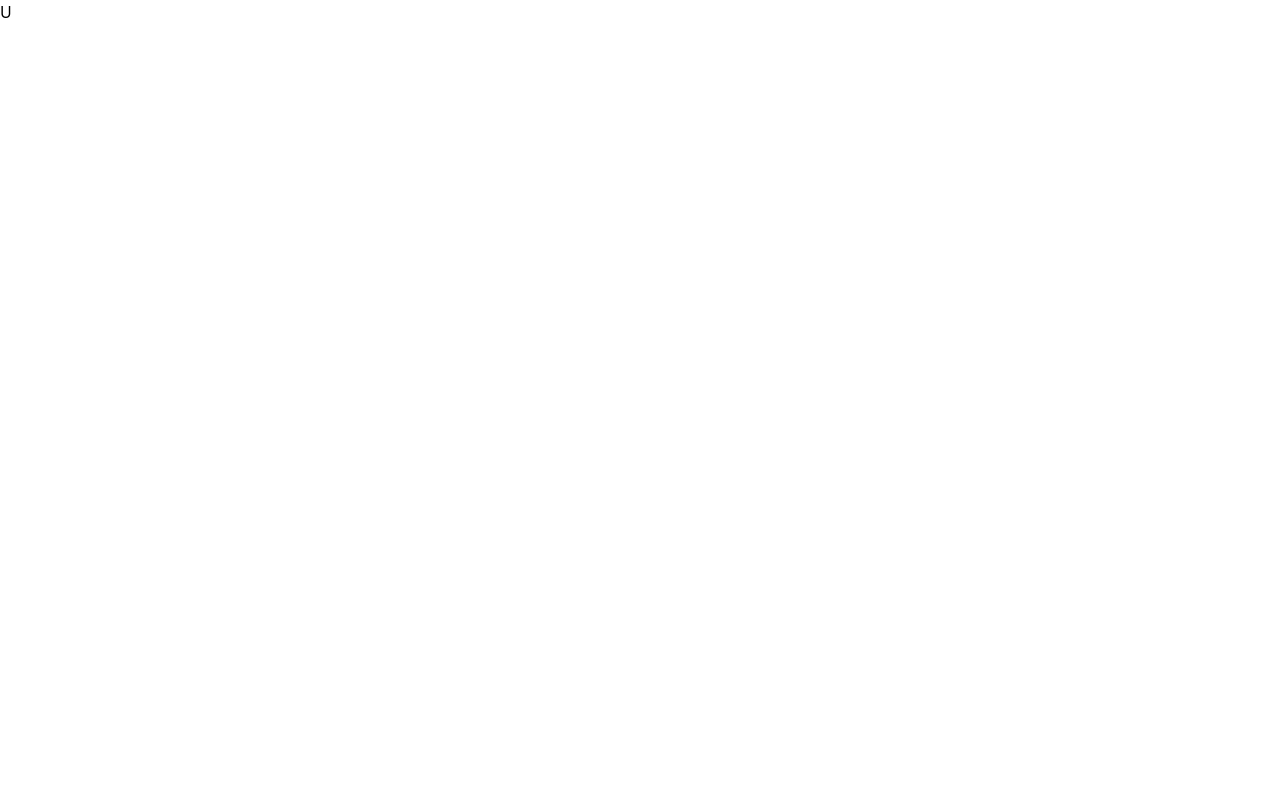
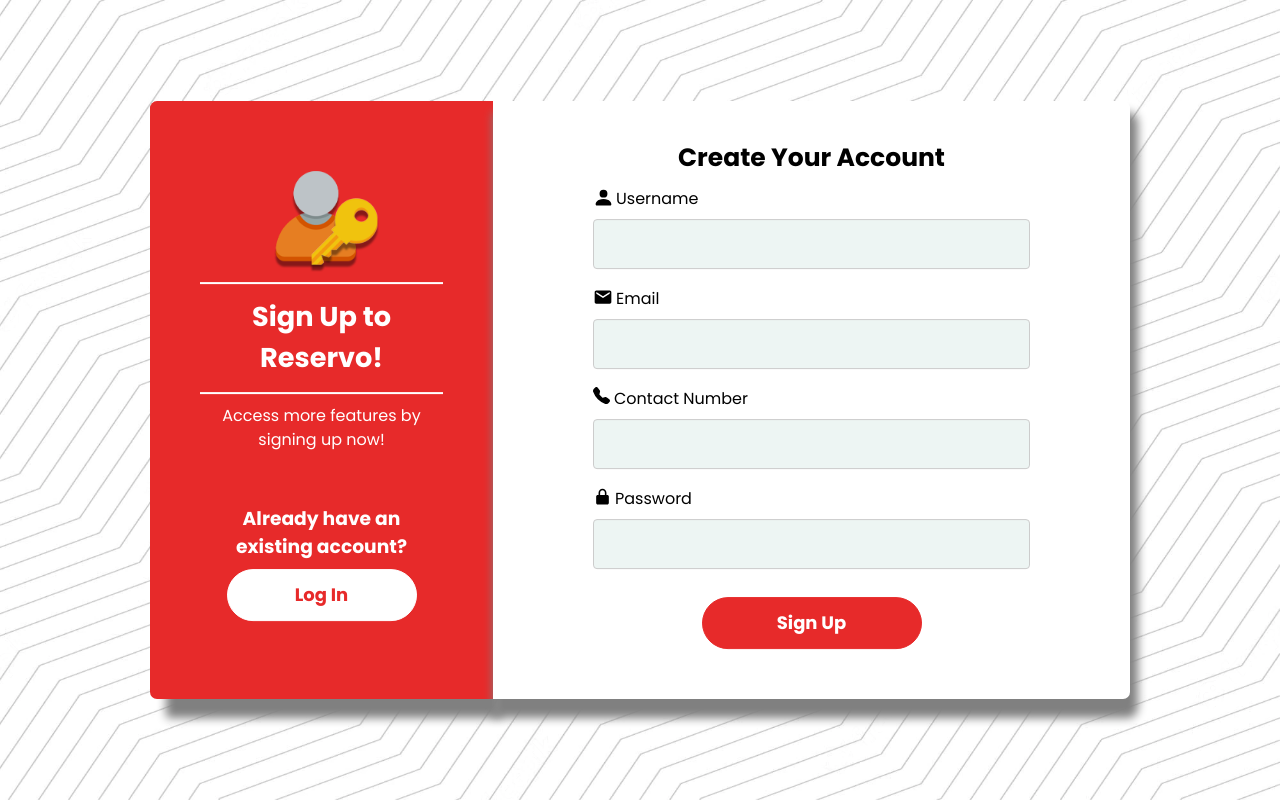
Before and after one commit to EXEcuted-tech/reservo-web, a React (Create React App) app in the folder client/: page /usregister in a window 1280 px wide. Built offline with nearby package versions, Linux system fonts and the light colour scheme.

Commit message:
[Update] User Sign Up

```diff
--- /dev/null
+++ b/client/src/assets/css/user-signup.css
@@ -0,0 +1,17 @@
+p,h2,h3{
+    font-family: Poppins, sans-serif;
+}
+
+p, h3{
+    color: white;
+}
+
+h2{
+    font-weight: bold;
+    font-size: 1.17em;
+}
+
+h3{
+    font-weight: bold;
+    font-size: 1.17em;
+}
--- a/client/src/pages/merchant/signup/merchSignUp.tsx
+++ b/client/src/pages/merchant/signup/merchSignUp.tsx
@@ -1,8 +1,90 @@
 import React from 'react'
+import colors from '../../../common/colors'
+import { BsFillPersonFill } from "react-icons/bs";
+import { MdEmail } from "react-icons/md";
+import { BsFillTelephoneFill } from "react-icons/bs";
+import { BiSolidLockAlt } from "react-icons/bi";
+import background from '../../../assets/background-pattern.png';
+import guykey from '../../../assets/usersign.png';
+import "../../../assets/css/user-signup.css"
 
 const MerchSignUp = () => {
   return (
-    <div>merchSignUp</div>
+
+    <div className='content-center overflow-hidden font-poppins'>
+      {/* Background Picture */}
+      <img className='absolute h-screen w-full' src={background} />
+      <div className='absolute left-2/4 top-2/4 text-align w-[1000px] p-[10px] -translate-x-2/4 -translate-y-2/4'>
+        {/* Left Box */}
+        <div className='w-[34%] bg-white float-left text-center shadow-[12px_23px_10px_-4px_gray] pt-[70px] pb-[78px] px-10 rounded-[7px_0px_0px_7px]'>
+          <img className='max-w-[40%] h-auto ml-[32%]' src={guykey} />
+          {/* Welcome Sign */}
+          <div className='m-2.5 p-0 border-y-2 border-y-[#840705] border-solid'>
+            <h2 className='block text-[1.7em] m-[5.45%] text-[black]  text-bold'>Sign Up to </h2>
+            <h2 className='block text-[1.7em] mt-[-13px] m-[5.45%] text-[#840705] text-bold'>Reservo!</h2>
+          </div>
+          <p className='text-[#840705]'>Access more features by <br/>signing up now!</p>
+          <div className='font-poppins mt-[53px]'>
+            <h3 className=' mb-0 font-[bold] text-[1.17em] text-[black] font-poppins'>Already have an</h3>
+            <h3 className=' mb-2 font-[bold] text-[1.17em] text-[black] font-poppins'>existing account?</h3>
+
+            <a className='no-underline inline-block text-[white] border text-lg relative cursor-pointer font-[bold]
+                          w-[190px] px-6 py-[11px] bg-[#840705]
+                          rounded-[100px] border-solid border-white font-poppins font-bold'>
+              Log In
+            </a>
+          </div>
+        </div>
+        {/* Right Box */}
+        <div className='w-[65%] float-left bg-[#840705] shadow-[4px_15px_10px_4px_gray] pt-[38px] pb-[50px] px-[30px] rounded-[0px_7px_7px_0px]'>
+          <h2 className='text-center text-[25px] text-[white]'>Create Your Account</h2>
+          <div className='mt-2.5 float-left mr-5'>
+            <BsFillPersonFill className='float-left text-[21px] text-[white]'  />
+            <label className='float-left ml-[2px] text-[white]'>Username</label><br/>
+            <input type="username" className='float-left w-[27vh] inline-block border rounded box-border bg-[#EDF5F3] mx-0 my-2 px-5 py-3 border-solid border-[#ccc]'></input>
+          </div>
+          <div className='mt-2.5 float-left'>
+            <MdEmail className='float-left text-[20px] text-[white]'/>
+            <label  className='float-left ml-[5px] text-[white]'>Email</label><br/>
+            <input type="username" className='float-left w-[27vh] inline-block rounded box-border bg-[#EDF5F3] mx-0 my-2 px-5 py-3 border-solid border-[#ccc]'></input>
+          </div>
+          <br/><br/><br/><br/><br/>
+          {/* //Halu */}
+          <div className='float-left w-[1200px]'>
+            <BsFillPersonFill className='float-left text-[21px] text-[white]'  />
+            <label className='float-left ml-[2px] mr-[50px] text-[white]'>Username</label><br/>
+            <input type="username" className='float-left w-[27vh] inline-block border rounded box-border bg-[#EDF5F3] mx-0 my-2 px-5 py-3 border-solid border-[#ccc]'></input>
+          </div>
+          <div className='float-left'>
+            <MdEmail className='float-left text-[20px] text-[white]'/>
+            <label  className='float-left ml-[5px] text-[white]'>Email</label>
+            <input type="username" className='float-left w-[27vh] inline-block rounded box-border bg-[#EDF5F3] mx-0 my-2 px-5 py-3 border-solid border-[#ccc]'></input>
+          </div>
+          <br/><br/><br/><br/><br/>
+
+          <div className='mt-2.5 float-left mr-5'>
+            <BsFillPersonFill className='float-left text-[21px] text-[white]'  />
+            <label className='float-left ml-[2px] text-[white]'>Username</label><br/>
+            <input type="username" className='float-left w-[27vh] inline-block border rounded box-border bg-[#EDF5F3] mx-0 my-2 px-5 py-3 border-solid border-[#ccc]'></input>
+          </div>
+          <div className='mt-2.5 float-left'>
+            <MdEmail className='float-left text-[20px] text-[white]'/>
+            <label  className='float-left ml-[5px] text-[white]'>Email</label><br/>
+            <input type="username" className='float-left w-[27vh] inline-block rounded box-border bg-[#EDF5F3] mx-0 my-2 px-5 py-3 border-solid border-[#ccc]'></input>
+          </div>
+          <br/><br/><br/><br/><br/>
+
+          {/* <div className='text-center mt-5'>
+            <input type='submit' className='no-underline inline-block text-[#840705] border text-lg relative cursor-pointer
+                                            shadow-[inset_0_0_0_white] w-[220px] px-6 py-[11px] rounded-[100px] border-solid
+                                            border-[#e72a2a] font-poppins font-bold bg-[white]' value='Sign Up'>
+
+            </input>
+          </div> */}
+        </div>
+
+      </div>
+    </div>
   )
 }
 
--- a/client/src/pages/user/signup/userSignUp.tsx
+++ b/client/src/pages/user/signup/userSignUp.tsx
@@ -1,9 +1,75 @@
 import React from 'react'
+import colors from '../../../common/colors'
+import { BsFillPersonFill } from "react-icons/bs";
+import { MdEmail } from "react-icons/md";
+import { BsFillTelephoneFill } from "react-icons/bs";
+import { BiSolidLockAlt } from "react-icons/bi";
+import background from '../../../assets/background-pattern.png';
+import guykey from '../../../assets/usersign.png';
+import "../../../assets/css/user-signup.css"
 
-const UserSignUp = () => {
+const SignupPage = () => {
   return (
-    <div>U</div>
+
+    <div className='content-center overflow-hidden font-poppins'>
+      {/* Background Picture */}
+      <img className='absolute h-screen w-full' src={background} />
+      <div className='absolute left-2/4 top-2/4 text-align w-[1000px] p-[10px] -translate-x-2/4 -translate-y-2/4 bg-blue'>
+        {/* Left Box */}
+        <div className='w-[35%] bg-[#e72a2a] float-left text-center shadow-[12px_23px_10px_-4px_gray] pt-[70px] pb-[78px] px-10 rounded-[7px_0px_0px_7px]'>
+          <img className='max-w-[40%] h-auto ml-[32%]' src={guykey} />
+          {/* Welcome Sign */}
+          <div className='m-2.5 p-0 border-y-2 border-y-[white] border-solid'>
+            <h2 className='block text-[1.7em] m-[5.45%] text-[white]  '>Sign Up to<br/> Reservo!</h2>
+          </div>
+          <p>Access more features by <br/>signing up now!</p>
+          <div className='font-poppins mt-[53px]'>
+            <h3 className=' mb-0'>Already have an</h3>
+            <h3 className=' mb-2'>existing account?</h3>
+
+            <a className='no-underline inline-block text-[#e72a2a] border text-lg relative cursor-pointer font-[bold]
+                          w-[190px] px-6 py-[11px] bg-white
+                          rounded-[100px] border-solid border-white font-poppins font-bold'>
+              Log In
+            </a>
+          </div>
+        </div>
+        {/* Right Box */}
+        <div className='w-[65%] float-left bg-[white] shadow-[4px_15px_10px_4px_gray] pt-[38px] pb-[50px] px-[100px] rounded-[0px_7px_7px_0px]'>
+          <h2 className='text-center text-[25px]'>Create Your Account</h2>
+          <div className='mt-2.5'>
+            <BsFillPersonFill className='float-left text-[21px]'  />
+            <label className='float-left ml-[2px]'>Username</label>
+            <input type="username" className='w-full inline-block border rounded box-border bg-[#EDF5F3] mx-0 my-2 px-5 py-3 border-solid border-[#ccc]'></input>
+          </div>
+          <div className='mt-2.5'>
+            <MdEmail className='float-left text-[20px]'/>
+            <label  className='float-left ml-[3px]'>Email</label>
+            <input type="username" className='w-full inline-block border rounded box-border bg-[#EDF5F3] mx-0 my-2 px-5 py-3 border-solid border-[#ccc]'></input>
+          </div>
+          {/* //Halu */}
+          <div className='mt-2.5'>
+            <BsFillTelephoneFill className='float-left text-[17px]'/>
+            <label className='float-left ml-[4px]'>Contact Number</label>
+            <input type="username" className='w-full inline-block border rounded box-border bg-[#EDF5F3] mx-0 my-2 px-5 py-3 border-solid border-[#ccc]'></input>
+          </div>
+          <div className='mt-2.5'>
+            <BiSolidLockAlt className='float-left text-[19px]'/>
+            <label className='float-left ml-[3px]'>Password</label>
+            <input type="password" className='w-full inline-block border rounded box-border bg-[#EDF5F3] mx-0 my-2 px-5 py-3 border-solid border-[#ccc]'></input>
+          </div>
+          <div className='text-center mt-5'>
+            <input type='submit' className='no-underline inline-block text-[white] border text-lg relative cursor-pointer
+                                            shadow-[inset_0_0_0_white] w-[220px] px-6 py-[11px] rounded-[100px] border-solid
+                                            border-[#e72a2a] font-poppins font-bold bg-[#e72a2a]' value='Sign Up'>
+
+            </input>
+          </div>
+
+        </div>
+      </div>
+    </div>
   )
 }
 
-export default UserSignUp
+export default SignupPage
```
Also changed, not shown: client/src/assets/background-pattern.png (added), client/src/assets/usersign.png (added).
